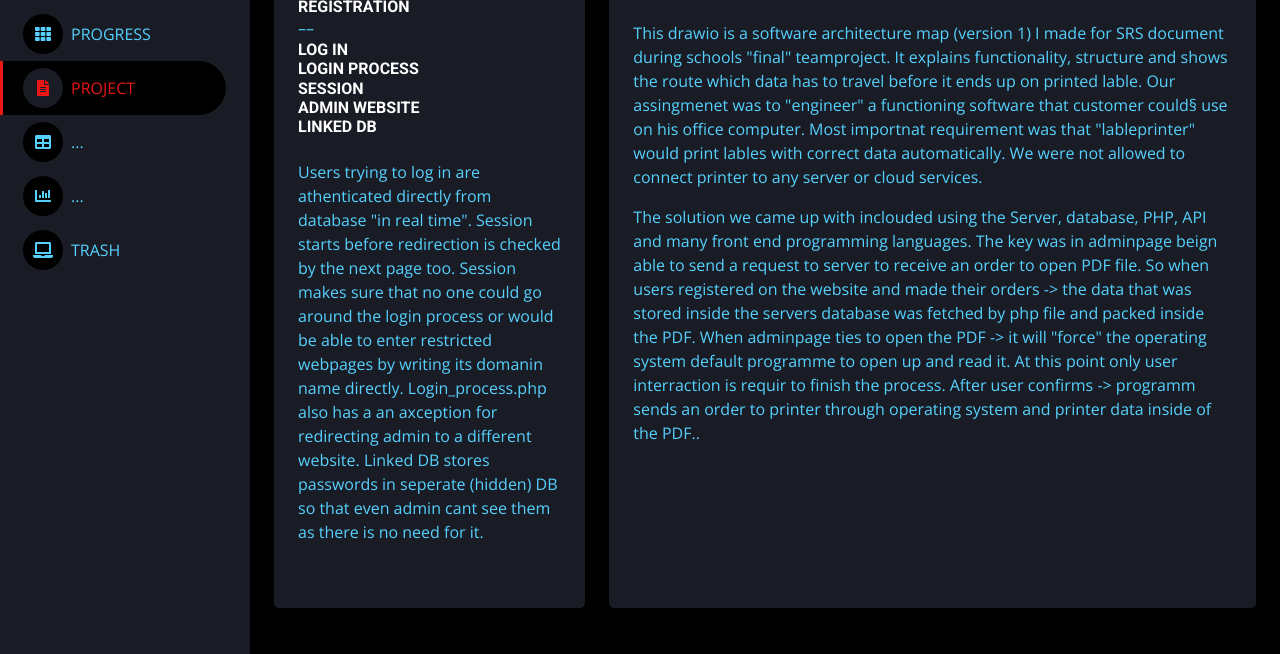
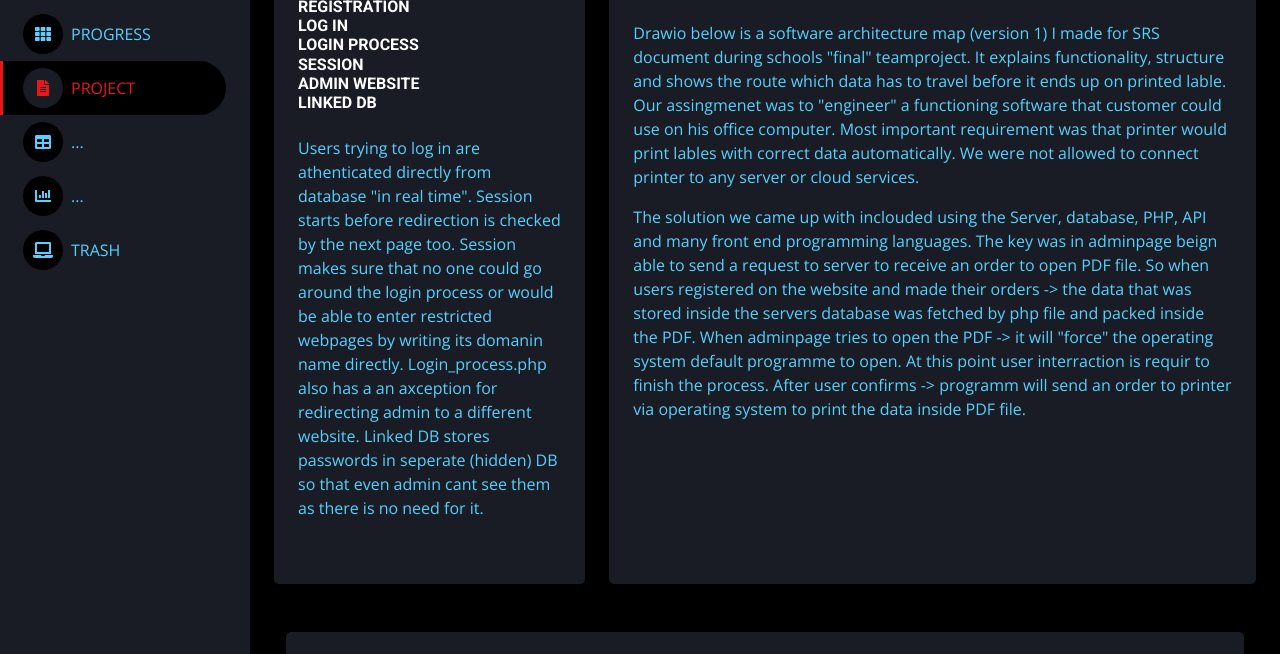
Before and after one commit to Megapint2023/PROGRESS, a plain HTML site: page page1.html in a window 1280 px wide. Shown: the part 131-785 px from the top of the page. Drawn offline with nearby package versions, Linux system fonts and the light colour scheme; no server answers.

Commit message:
Website is nearly set for next step

```diff
--- a/page1.html
+++ b/page1.html
@@ -168,7 +168,7 @@ a:hover span {
                             <div class="col-sm-12 col-md-6 col-xl-4">
                               <div class="h-100 bg-secondary rounded p-4">
                                 <h5 class="mb-0" style="color: red;">MAIN FEATURES:</h5>
-                                <h6 class="mb-0">REGISTRATION</h6>––
+                                <h6 class="mb-0">REGISTRATION</h6>
                                 <h6 class="mb-0">LOG IN</h6>
                                 <h6 class="mb-0">LOGIN PROCESS</h6>
                                 <h6 class="mb-0">SESSION</h6>
@@ -194,11 +194,11 @@ a:hover span {
                                  <div class="d-flex align-items-center justify-content-between mb-4">
                                     <h5 class="mb-0" style="color: red;">SOFTWARE ENGINEERING: </h5>
                                  </div>
-                                  <p>This drawio is a software architecture map (version 1) I made for SRS document during schools "final" teamproject.
+                                  <p>Drawio below is a software architecture map (version 1) I made for SRS document during schools "final" teamproject.
                                      It explains functionality, structure and shows the route which data has to travel before it ends up on printed lable.
 
-                                     Our assingmenet was to "engineer" a functioning software that customer could§ use on his office computer.
-                                     Most importnat requirement was that "lableprinter" would print lables with correct data automatically.
+                                     Our assingmenet was to "engineer" a functioning software that customer could use on his office computer.
+                                     Most important requirement was that printer would print lables with correct data automatically.
                                      We were not allowed to connect printer to any server or cloud services.<p>
 
                                         The solution we came up with inclouded using the Server, database, PHP, API and many front end programming languages.
@@ -206,9 +206,9 @@ a:hover span {
 
                                         So when users registered on the website and made their orders -> the data that was stored inside the servers database was fetched
                                         by php file and packed inside the PDF.
-                                        When adminpage ties to open the PDF -> it will "force" the operating system default programme to open up and read it.
-                                        At this point only user interraction is requir to finish the process.
-                                        After user confirms -> programm sends an order to printer through operating system and printer data inside of the PDF..
+                                        When adminpage tries to open the PDF -> it will "force" the operating system default programme to open.
+                                        At this point user interraction is requir to finish the process.
+                                        After user confirms -> programm will send an order to printer via operating system to print the data inside PDF file.
 
                                     </p>
                                   <div class="d-flex mb-2">
```
